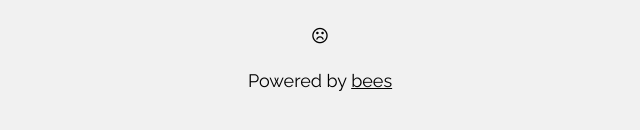
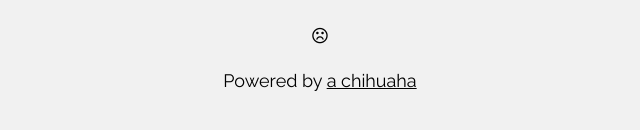
Before and after one commit to danieldugas/danieldugas.github.io, a plain HTML site: page index.html in a window 1280 px wide. Shown: the part 1893-2023 px from the top of the page, 320-960 px from the left. Drawn offline with Linux system fonts and the light colour scheme.

Commit message:
randomize powered by link

```diff
--- a/index.html
+++ b/index.html
@@ -55,7 +55,29 @@ h1 {letter-spacing: 6px}
 <footer class="w3-container w3-padding-64 w3-light-grey w3-center w3-large">
   <!-- Font awesome logos: fa fa-something-something -->
   <i class="fa fa-frown-o w3-hover-opacity"></i>
-  <p>Powered by <a href="http://beesbeesbees.com/" target="_blank" class="w3-hover-text-green">bees</a></p>
+  <p>Powered by <a  id="powered_by_link" href="http://beesbeesbees.com/" target="_blank" class="w3-hover-text-green">bees</a></p>
+
+  <script>
+  var powerSources = [
+    "bees",
+    "eels",
+    "koalas",
+    "circuits",
+    "logic",
+    "a chihuaha",
+    ];
+  var powerLinks = [
+    "http://beesbeesbees.com/",
+    "http://eelslap.com",
+    "http://koalastothemax.com",
+    "http://electricboogiewoogie.com",
+    "http://www.visual6502.org/JSSim/index.html",
+    "http://chihuahuaspin.com/"
+    ];
+  var randomIndex = Math.floor(Math.random()*powerSources.length);
+  document.getElementById("powered_by_link").href = powerLinks[randomIndex];
+  document.getElementById("powered_by_link").innerHTML = powerSources[randomIndex];
+  </script>
 </footer>
 
 </body>
```
